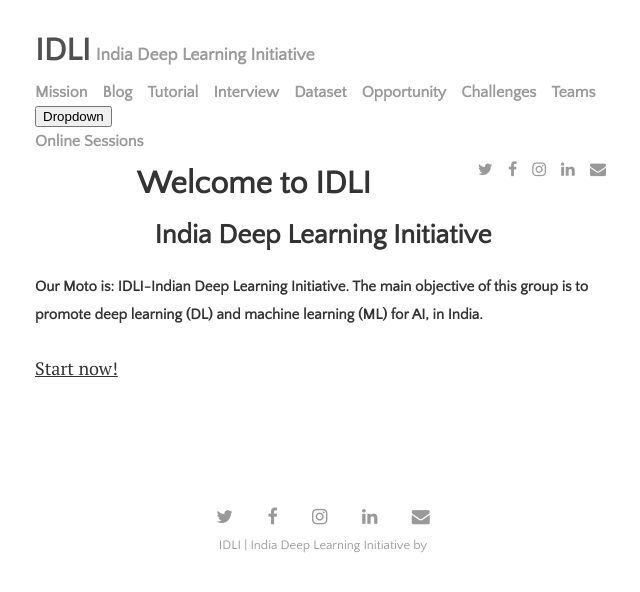
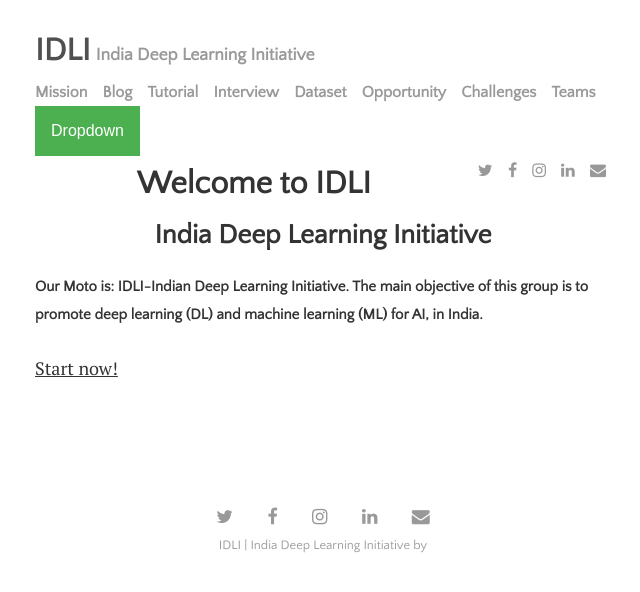
Before and after one commit to IndiaDeepLearningInitiative-IDLI/IndiaDeepLearningInitiative-IDLI.github.io, a Jekyll site: the page built from index.html, in a window 1280 px wide. Shown: the top 592 px of the page, without its empty margins (317-957 px from the left). Built offline with Jekyll 4.4.1, drawn with Linux system fonts in a browser that asks for light colours; nearby versions of some CDN libraries; the list of posts is cut into pages by our own code; comment, search, counter and statistics services are not loaded.

Commit message:
drop down menu css

```diff
--- a/css/main.css
+++ b/css/main.css
@@ -443,3 +443,51 @@ pre {
 .fa-codepen:hover {
 	color: black;
 }
+
+
+ /* Dropdown Button */
+.dropbtn {
+    background-color: #4CAF50;
+    color: white;
+    padding: 16px;
+    font-size: 16px;
+    border: none;
+    cursor: pointer;
+}
+
+/* The container <div> - needed to position the dropdown content */
+.dropdown {
+    position: relative;
+    display: inline-block;
+}
+
+/* Dropdown Content (Hidden by Default) */
+.dropdown-content {
+    display: none;
+    position: absolute;
+    background-color: #f9f9f9;
+    min-width: 160px;
+    box-shadow: 0px 8px 16px 0px rgba(0,0,0,0.2);
+    z-index: 1;
+}
+
+/* Links inside the dropdown */
+.dropdown-content a {
+    color: black;
+    padding: 12px 16px;
+    text-decoration: none;
+    display: block;
+}
+
+/* Change color of dropdown links on hover */
+.dropdown-content a:hover {background-color: #f1f1f1}
+
+/* Show the dropdown menu on hover */
+.dropdown:hover .dropdown-content {
+    display: block;
+}
+
+/* Change the background color of the dropdown button when the dropdown content is shown */
+.dropdown:hover .dropbtn {
+    background-color: #3e8e41;
+}
```
